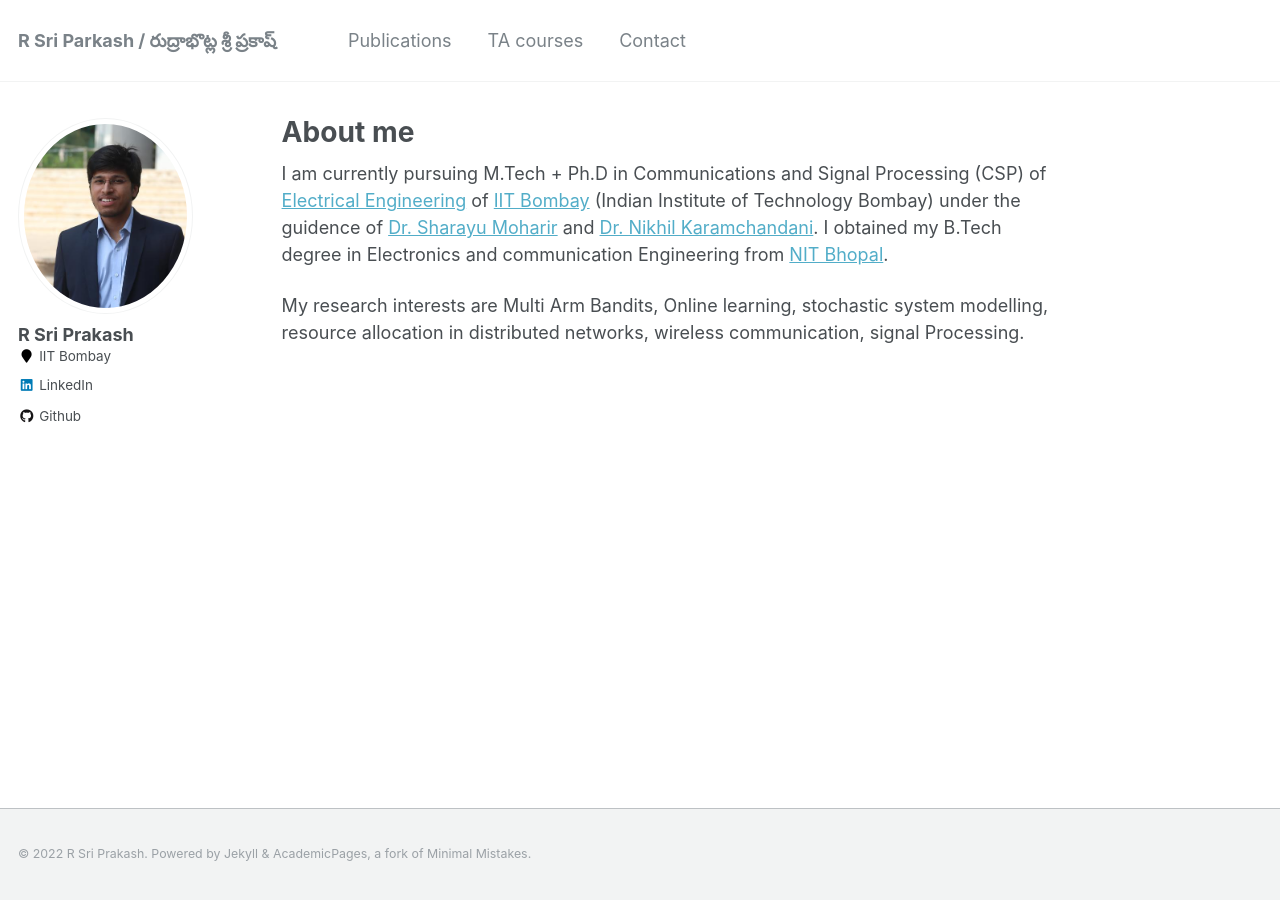
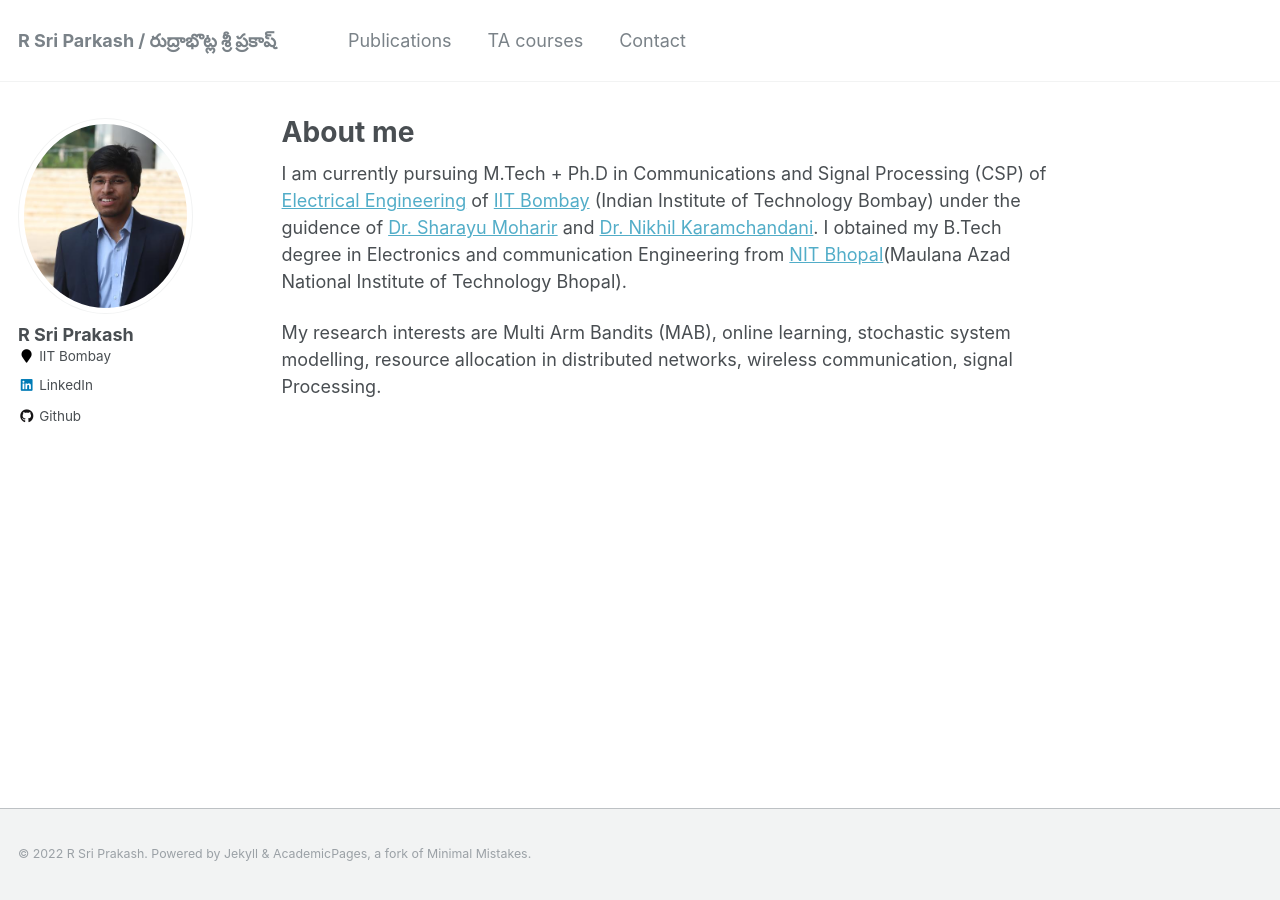
Before and after one commit to rsriprakash/rsriprakash.github.io, a Jekyll site: the page built from _pages/about.md, in a window 1280 px wide. Built offline with Jekyll 4.4.1, drawn with Linux system fonts in a browser that asks for light colours.

Commit message:
updated about me

```diff
--- a/_pages/about.md
+++ b/_pages/about.md
@@ -8,6 +8,6 @@
   - /about.html
 ---
 
-I am currently pursuing M.Tech + Ph.D in Communications and Signal Processing (CSP) of [Electrical Engineering](https://www.ee.iitb.ac.in/web) of [IIT Bombay](https://www.iitb.ac.in/) (Indian Institute of Technology Bombay) under the guidence of [Dr. Sharayu Moharir](https://sites.google.com/view/sharayu-homepage/home) and [Dr. Nikhil Karamchandani](https://sites.google.com/site/nikhilkaram/). I obtained my B.Tech degree in Electronics and communication Engineering from [NIT Bhopal](http://www.manit.ac.in/).
+I am currently pursuing M.Tech + Ph.D in Communications and Signal Processing (CSP) of [Electrical Engineering](https://www.ee.iitb.ac.in/web) of [IIT Bombay](https://www.iitb.ac.in/) (Indian Institute of Technology Bombay) under the guidence of [Dr. Sharayu Moharir](https://sites.google.com/view/sharayu-homepage/home) and [Dr. Nikhil Karamchandani](https://sites.google.com/site/nikhilkaram/). I obtained my B.Tech degree in Electronics and communication Engineering from [NIT Bhopal](http://www.manit.ac.in/)(Maulana Azad National Institute of Technology Bhopal).
 
-My research interests are Multi Arm Bandits, Online learning, stochastic system modelling, resource allocation in distributed networks, wireless communication, signal Processing.
+My research interests are Multi Arm Bandits (MAB), online learning, stochastic system modelling, resource allocation in distributed networks, wireless communication, signal Processing.
```
